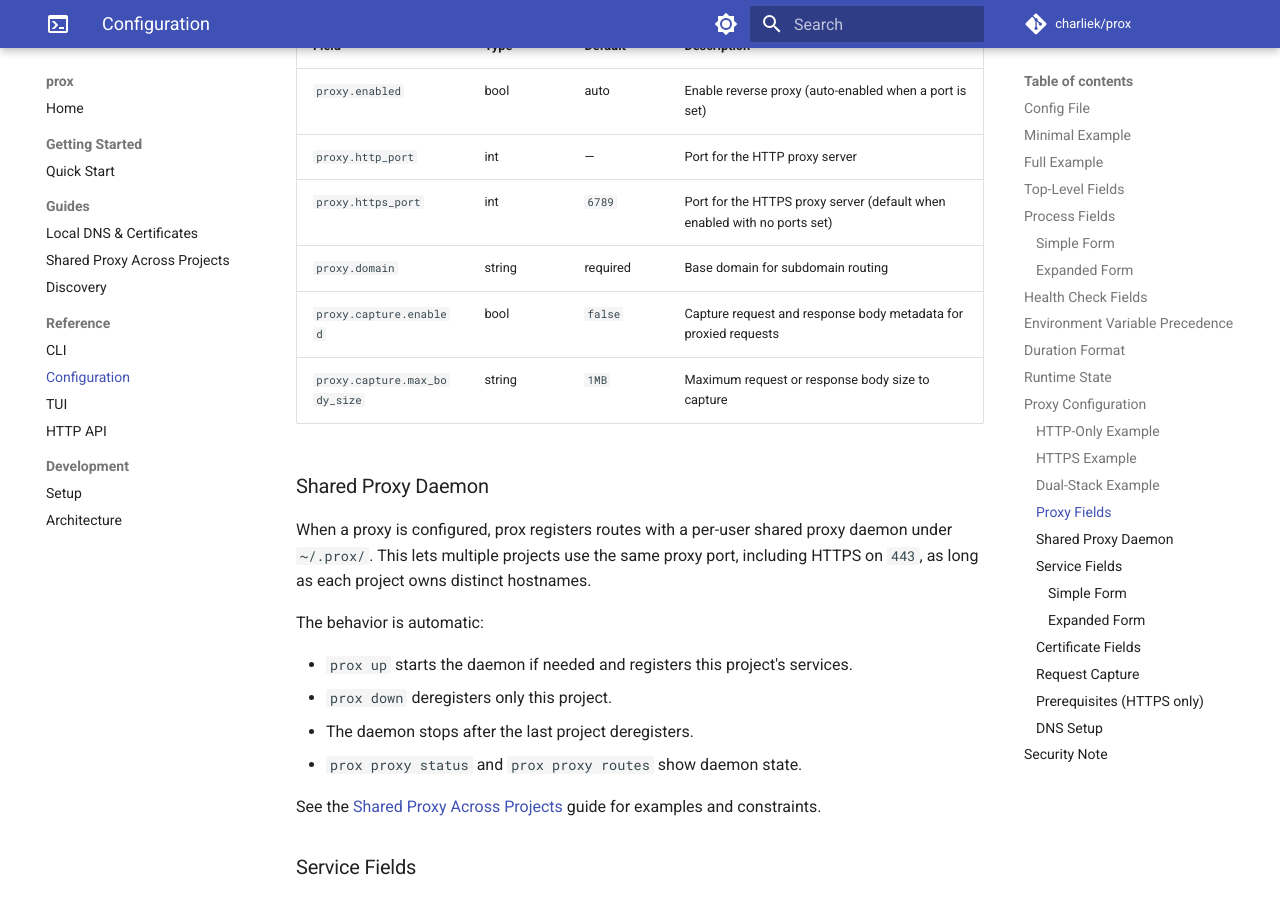
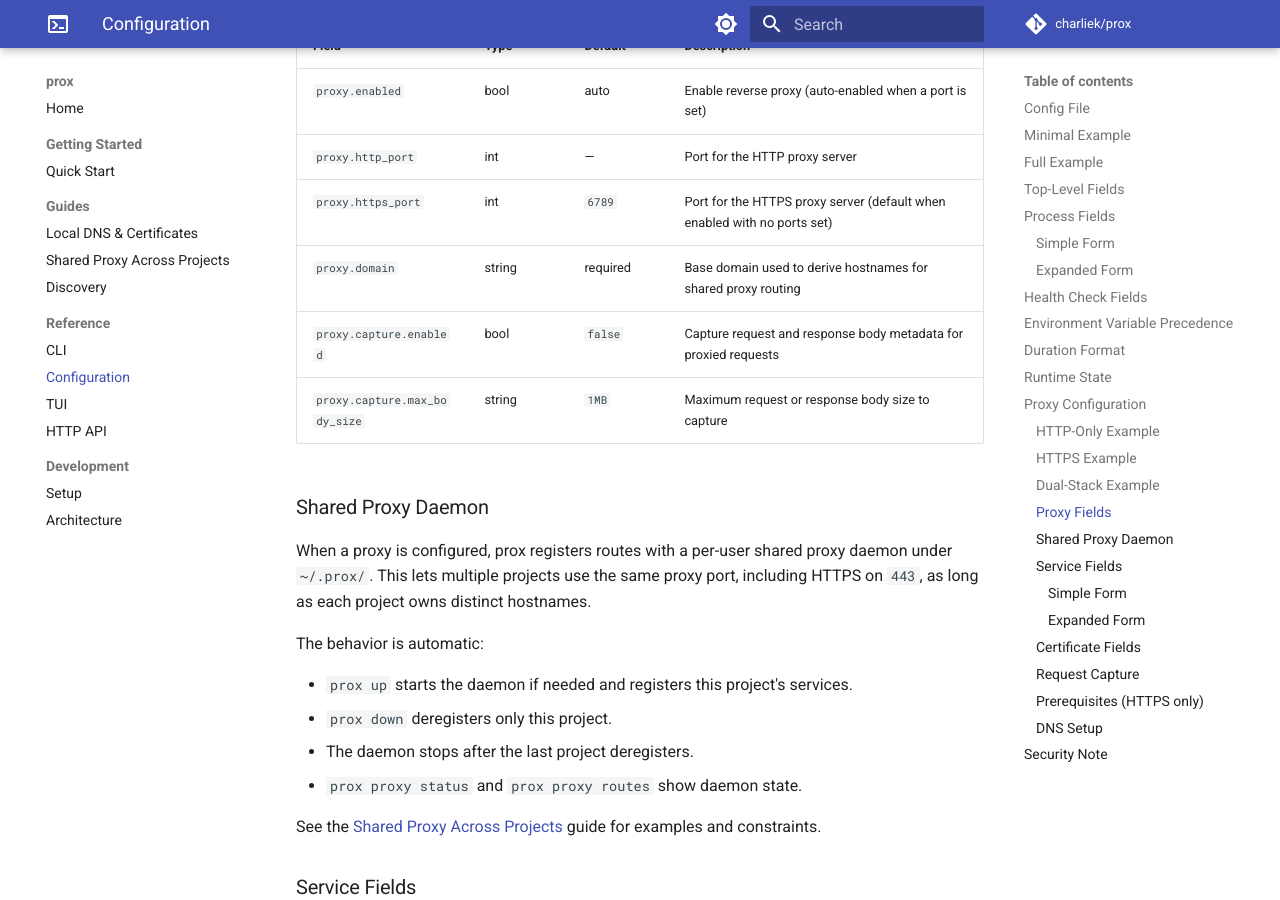
Before and after one commit to charliek/prox, an MkDocs documentation site: the page built from docs/reference/configuration.md, in a window 1280 px wide and 900 px high, scrolled down 5324 px. Built offline with MkDocs 1.6.1 and Material for MkDocs 9.7.7, drawn with Linux system fonts in a browser that asks for light colours; comment, search, counter and statistics services are not loaded.

Commit message:
docs: clarify proxy domain routing

```diff
--- a/docs/reference/configuration.md
+++ b/docs/reference/configuration.md
@@ -216,7 +216,7 @@ certs:
 | `proxy.enabled` | bool | auto | Enable reverse proxy (auto-enabled when a port is set) |
 | `proxy.http_port` | int | — | Port for the HTTP proxy server |
 | `proxy.https_port` | int | `6789` | Port for the HTTPS proxy server (default when enabled with no ports set) |
-| `proxy.domain` | string | required | Base domain for subdomain routing |
+| `proxy.domain` | string | required | Base domain used to derive hostnames for shared proxy routing |
 | `proxy.capture.enabled` | bool | `false` | Capture request and response body metadata for proxied requests |
 | `proxy.capture.max_body_size` | string | `1MB` | Maximum request or response body size to capture |
 
```
